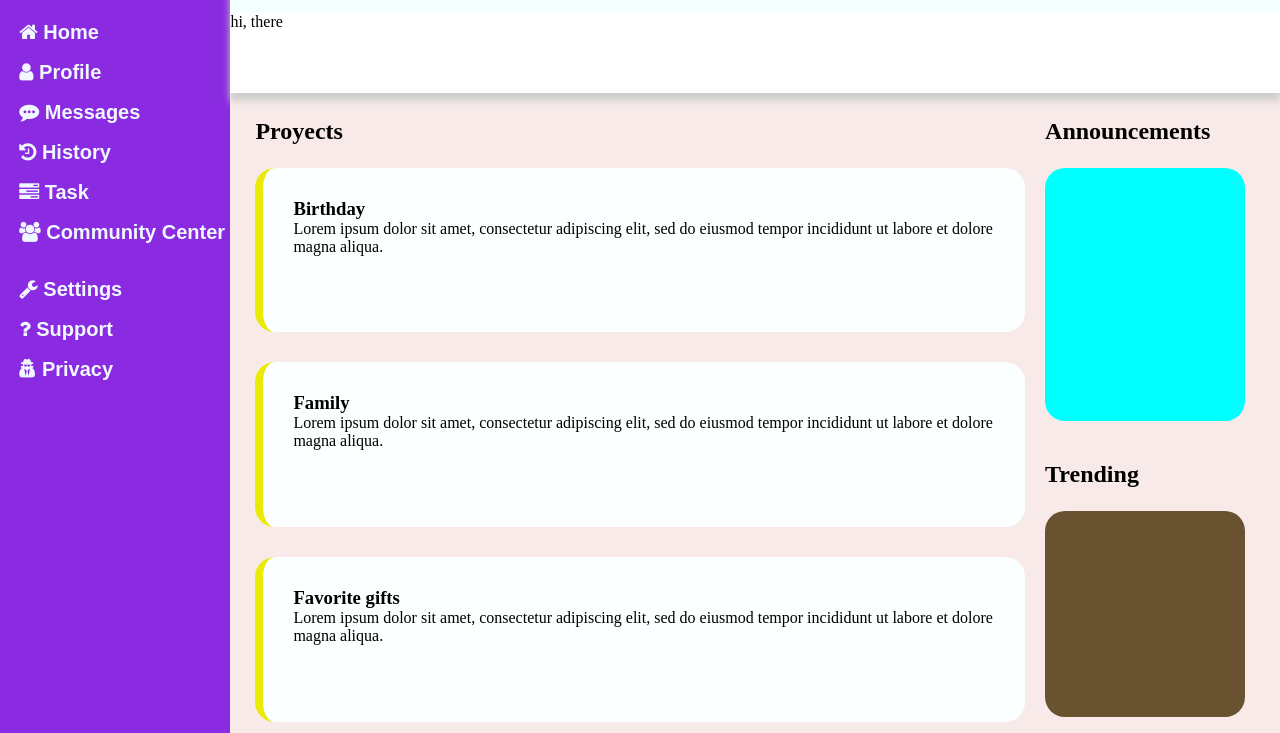
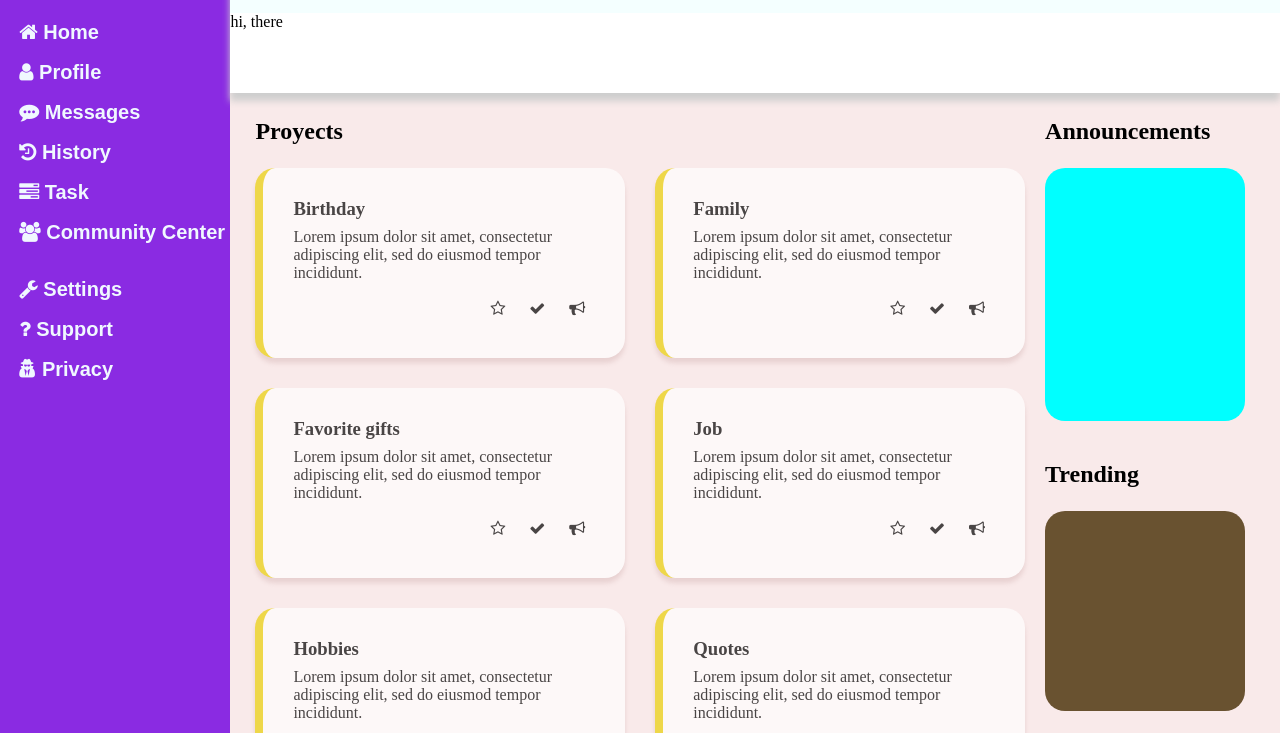
Before and after one commit to lucas-perata/admin_layout, a plain HTML site: page index.html in a window 1280 px wide. Shown: the part 67-800 px from the top of the page. Drawn offline with Linux system fonts and the light colour scheme.

Commit message:
botones y transformaciones

```diff
--- a/index.html
+++ b/index.html
@@ -37,33 +37,69 @@
 
             <div class="card">
                 <h3>Birthday</h3>
-                    <p>Lorem ipsum dolor sit amet, consectetur adipiscing elit, sed do eiusmod tempor incididunt ut labore et dolore magna aliqua. </p>
+                    <p>Lorem ipsum dolor sit amet, consectetur adipiscing elit, sed do eiusmod tempor incididunt. </p>
+                    <div class="card-buttons">
+                    <button> <i class="fa fa-star-o"></i> </button>
+                    <button> <i class="fa fa-check"></i> </button>
+                    <button> <i class="fa fa-bullhorn"></i> </button>
+                    </div>
             </div>
 
             <div class="card">
                 <h3>Family</h3>
-                <p>Lorem ipsum dolor sit amet, consectetur adipiscing elit, sed do eiusmod tempor incididunt ut labore et dolore magna aliqua. </p>
+                <p>Lorem ipsum dolor sit amet, consectetur adipiscing elit, sed do eiusmod tempor incididunt. </p>
+                <div class="card-buttons">
+                    <button> <i class="fa fa-star-o"></i> </button>
+                    <button> <i class="fa fa-check"></i> </button>
+                    <button> <i class="fa fa-bullhorn"></i> </button>
+                    </div>
             </div>
 
             <div class="card">
                 <h3>Favorite gifts</h3>
-                <p>Lorem ipsum dolor sit amet, consectetur adipiscing elit, sed do eiusmod tempor incididunt ut labore et dolore magna aliqua. </p>
+                <p>Lorem ipsum dolor sit amet, consectetur adipiscing elit, sed do eiusmod tempor incididunt. </p>
+                <div class="card-buttons">
+                    <button> <i class="fa fa-star-o"></i> </button>
+                    <button> <i class="fa fa-check"></i> </button>
+                    <button> <i class="fa fa-bullhorn"></i> </button>
+                    </div>
             </div>
 
             <div class="card">
                 <h3>Job</h3>
-                <p>Lorem ipsum dolor sit amet, consectetur adipiscing elit, sed do eiusmod tempor incididunt ut labore et dolore magna aliqua. </p>
+                <p>Lorem ipsum dolor sit amet, consectetur adipiscing elit, sed do eiusmod tempor incididunt. </p>
+                <div class="card-buttons">
+                    <button> <i class="fa fa-star-o"></i> </button>
+                    <button> <i class="fa fa-check"></i> </button>
+                    <button> <i class="fa fa-bullhorn"></i> </button>
+                    </div>
             </div>
 
             <div class="card">
                 <h3>Hobbies</h3>
-                <p>Lorem ipsum dolor sit amet, consectetur adipiscing elit, sed do eiusmod tempor incididunt ut labore et dolore magna aliqua. </p>
+                <p>Lorem ipsum dolor sit amet, consectetur adipiscing elit, sed do eiusmod tempor incididunt. </p>
+                <div class="card-buttons">
+                    <button> <i class="fa fa-star-o"></i> </button>
+                    <button> <i class="fa fa-check"></i> </button>
+                    <button> <i class="fa fa-bullhorn"></i> </button>
+                    </div>
             </div>
 
             <div class="card">
                 <h3>Quotes</h3>
-                <p>Lorem ipsum dolor sit amet, consectetur adipiscing elit, sed do eiusmod tempor incididunt ut labore et dolore magna aliqua. </p>
+                <p>Lorem ipsum dolor sit amet, consectetur adipiscing elit, sed do eiusmod tempor incididunt. </p>
+                <div class="card-buttons">
+                    <button> <i class="fa fa-star-o"></i> </button>
+                    <button> <i class="fa fa-check"></i> </button>
+                    <button> <i class="fa fa-bullhorn"></i> </button>
+                    </div>
             </div>
+
+
+
+
+
+
 
 
             </div>
--- a/style.css
+++ b/style.css
@@ -169,7 +169,7 @@ main {
 
     display: grid;
     grid-template-columns: 77% 20%;
-    grid-template-rows: 5% 43% 0% 5% 35%;
+    grid-template-rows: 5% 43% 0% 5% 33.9%;
     overflow: auto;
 
     font-size: 2vh;
@@ -183,8 +183,8 @@ main .content{
     grid-row: 2/-1 ;
 
 
-    grid-template-columns: repeat(auto-fill, minmax(389px, 1fr));
-    grid-auto-rows: 30%;
+    grid-template-columns: repeat(auto-fill, minmax(300px, 1fr));
+    grid-auto-rows: 35%;
 
     gap:30px;
 
@@ -192,15 +192,62 @@ main .content{
 }
 
 .content .card{
-    background-color: rgb(251, 255, 255);
+    background-color: rgb(255, 255, 255);
 
     border-left: solid;
-    border-left-color: rgb(234, 234, 6);
+    border-left-color: rgb(234, 207, 6);
     border-left-width: 8px;
     border-radius: 20px;
 
     padding: 30px;
+    box-shadow: 0px 5px 5px rgb(225, 199, 199);
 
+    opacity: 0.7;
+
+    display: grid;
+
+    grid-template-rows: auto auto auto;
+
+    gap:8px;
+
+    grid-auto-flow: column;
+
+
+
+}
+
+.content .card:hover {
+    transform: scale(1.07, 1.07);
+    opacity: 1;
+    box-shadow: 0px 5px 5px 5px rgb(216, 194, 194);
+    border-left-color: rgb(195, 199, 3);
+}
+
+.content .card button{
+    border-style: none;
+    margin: auto;
+    font-size: 2vh;
+    background-color: white;
+
+    padding: 10px;
+    gap: 50px;
+
+}
+
+.card-buttons {
+    grid-column: 2;
+    grid-row: 3;
+}
+
+
+.fa-star-o:hover, .fa-bullhorn:hover, .fa-check:hover{
+
+    transform: scale(1.5, 1.5)
+}
+
+
+.content .card h3, .content .card p{
+grid-column: span 2;
 }
 
 main .trending {
```
